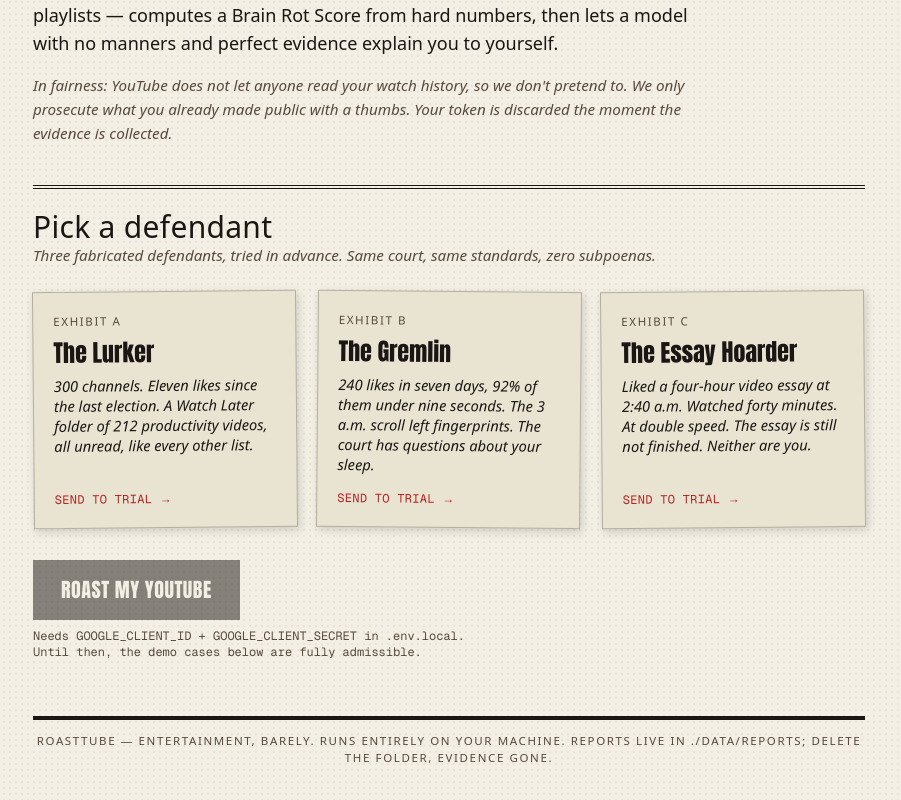
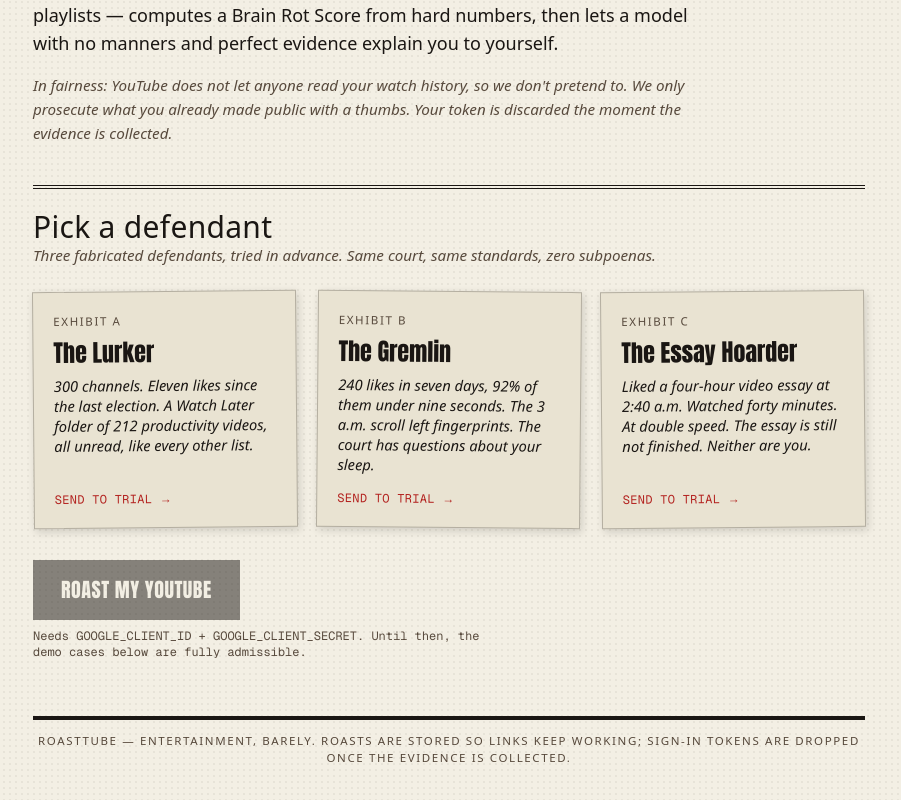
Before and after one commit to piyush97/roasttube, a Next.js app: page / in a window 1280 px wide. Shown: the part 457-1257 px from the top of the page, without its empty margins (191-1092 px from the left). Built offline with nearby package versions, Linux system fonts and the light colour scheme; no server answers.

Commit message:
polish: copy that stays true in the hosted version

```diff
--- a/src/app/page.tsx
+++ b/src/app/page.tsx
@@ -67,7 +67,7 @@ export default async function Home({
           className="clipping mt-8 border-2 border-[var(--red)] p-4 text-[0.95rem]"
         >
           {error === "oauth_state"
-            ? "Login attempt expired or collided with another one. Open http://localhost:3000 and click Roast my YouTube again."
+            ? "Login attempt expired or collided with another one. Open the front page and click Roast my YouTube again."
             : error === "oauth_token"
               ? "Google accepted the login but refused to hand over a token. Check GOOGLE_CLIENT_SECRET and that the YouTube Data API v3 is enabled in your Google Cloud project."
               : "Google refused the login. Either you cancelled, or your Google account is not added as a Test User (OAuth consent screen → Test users). Try again and watch for a Google error page."}
@@ -85,8 +85,8 @@ export default async function Home({
       <footer className="mt-14">
         <div className="rule-thick" />
         <p className="dateline mt-3 text-center">
-          RoastTube — entertainment, barely. Runs entirely on your machine.
-          Reports live in ./data/reports; delete the folder, evidence gone.
+          RoastTube — entertainment, barely. Roasts are stored so links keep
+          working; sign-in tokens are dropped once the evidence is collected.
         </p>
       </footer>
     </main>
--- a/src/components/RoastButtons.tsx
+++ b/src/components/RoastButtons.tsx
@@ -74,9 +74,9 @@ export function RoastButtons({
   }
 
   const demoDisabled = !geminiKey;
-  const demoReason = "Needs GEMINI_API_KEY in .env.local — the roast engine runs on Gemini.";
+  const demoReason = "Needs GEMINI_API_KEY — the roast engine runs on Gemini.";
   const oauthReason =
-    "Needs GOOGLE_CLIENT_ID + GOOGLE_CLIENT_SECRET in .env.local. Until then, the demo cases below are fully admissible.";
+    "Needs GOOGLE_CLIENT_ID + GOOGLE_CLIENT_SECRET. Until then, the demo cases below are fully admissible.";
 
   async function runYouTube() {
     setBusy("youtube");
```
